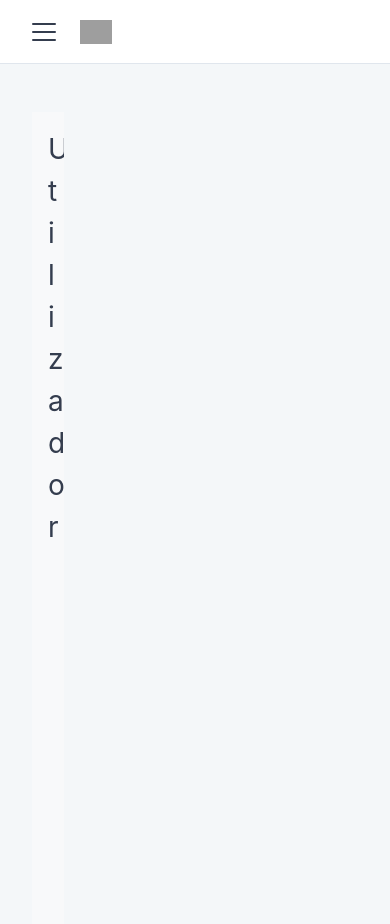
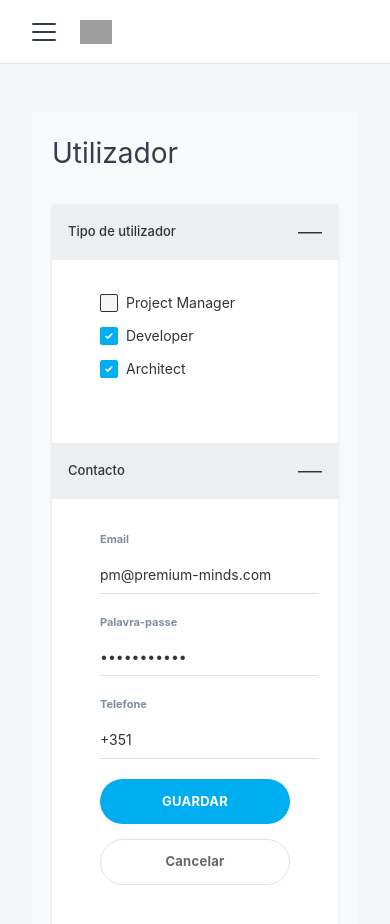
Before and after one commit to fidehlg89/webdev, a React (Vite) app: page / in a window 390 px wide. Shown: the top 924 px of the page. Built offline with nearby package versions, Linux system fonts and the light colour scheme; grey boxes are pictures that could not be loaded.

Commit message:
add sidebar styles

```diff
--- a/src/features/layout/MainLayout.module.css
+++ b/src/features/layout/MainLayout.module.css
@@ -13,11 +13,11 @@
 
 @media (max-width: 768px) {
   .mainSection {
-    grid-template-columns: 0px 1fr;
+    grid-template-columns: 1fr;
   }
 
   .layout.sidebarVisible .mainSection {
-    grid-template-columns: var(--sidebar-width) 1fr;
+    grid-template-columns: 1fr;
   }
 
   /* Target the sidebar component's root class */
--- a/src/features/layout/Sidebar/Sidebar.module.css
+++ b/src/features/layout/Sidebar/Sidebar.module.css
@@ -15,9 +15,11 @@
     position: fixed;
     left: 0;
     top: var(--header-height);
+    width: var(--sidebar-width);
     height: calc(100vh - var(--header-height));
     z-index: 1000;
     transform: translateX(-100%);
+    transition: transform 0.3s ease;
   }
 }
 
@@ -42,7 +44,7 @@
   width: 100%;
   padding: calc(var(--spacing-md) * 1.2) var(--spacing-xl);
   font-size: 20px;
-  font-weight: var(--font-weight-medium);
+  font-weight: 400;
   text-align: left;
   background: transparent;
   border: none;
--- a/src/features/user/UserView.module.css
+++ b/src/features/user/UserView.module.css
@@ -47,10 +47,22 @@
 
 @media (max-width: 768px) {
   .container {
-    padding: var(--spacing-md);
+    padding: 20px;
+  }
+
+  .fieldGrid {
+    grid-template-columns: 1fr;
+    column-gap: 0;
+    row-gap: 20px;
   }
 
   .formFooter {
     flex-direction: column-reverse;
+    gap: 15px;
+  }
+
+  .formFooter button {
+    width: 100%;
+    padding: 12px 20px !important;
   }
 }
```
